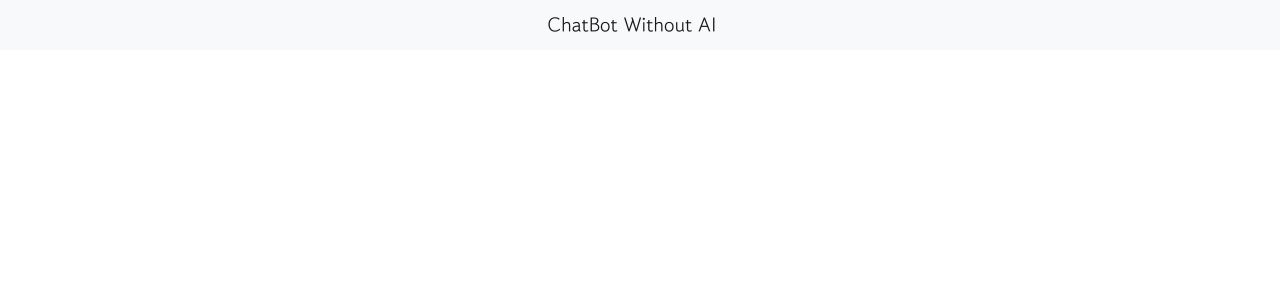
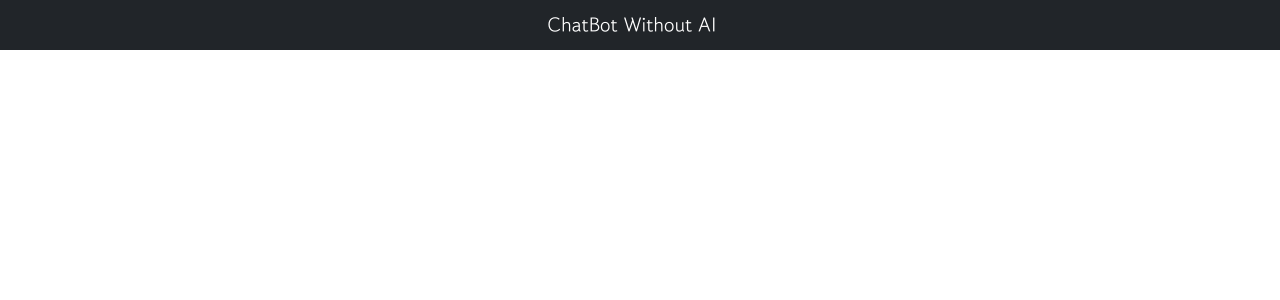
Before and after one commit to praveenscience/edusera-chat-bot, a React (Create React App) app: page / in a window 1280 px wide. Shown: the top 300 px of the page. Built offline with nearby package versions, Linux system fonts and the light colour scheme.

Commit message:
Added a dark header.

```diff
--- a/src/components/App.js
+++ b/src/components/App.js
@@ -6,7 +6,7 @@ class App extends Component {
   render() {
     return (
       <div className="App">
-        <Header containerClass="justify-content-center">
+        <Header containerClass="justify-content-center" dark={true}>
           ChatBot Without AI
         </Header>
       </div>
```
